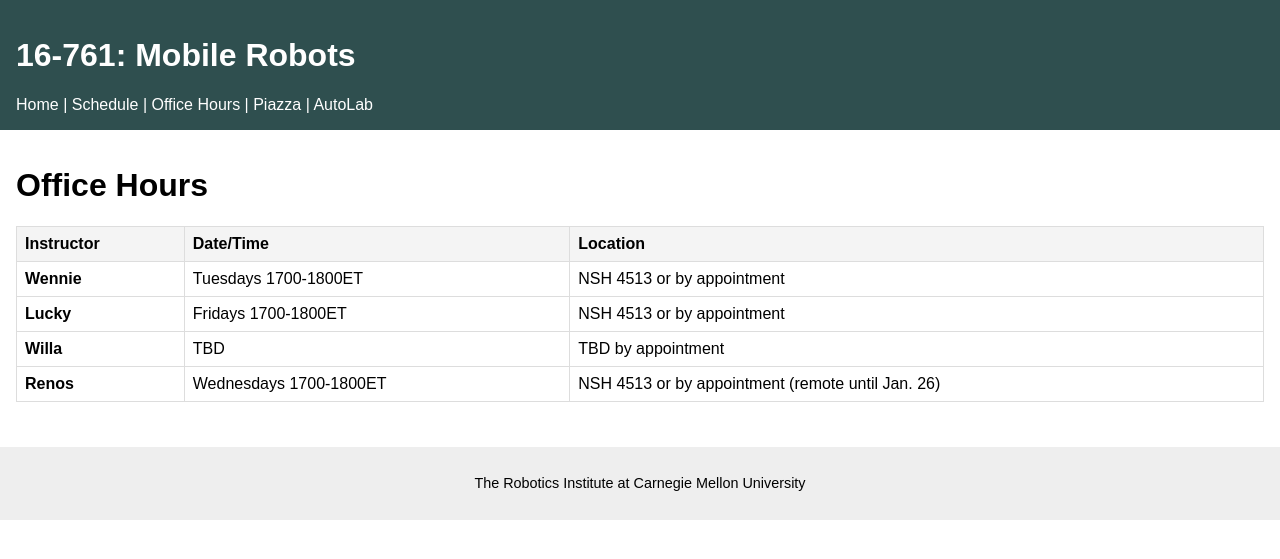
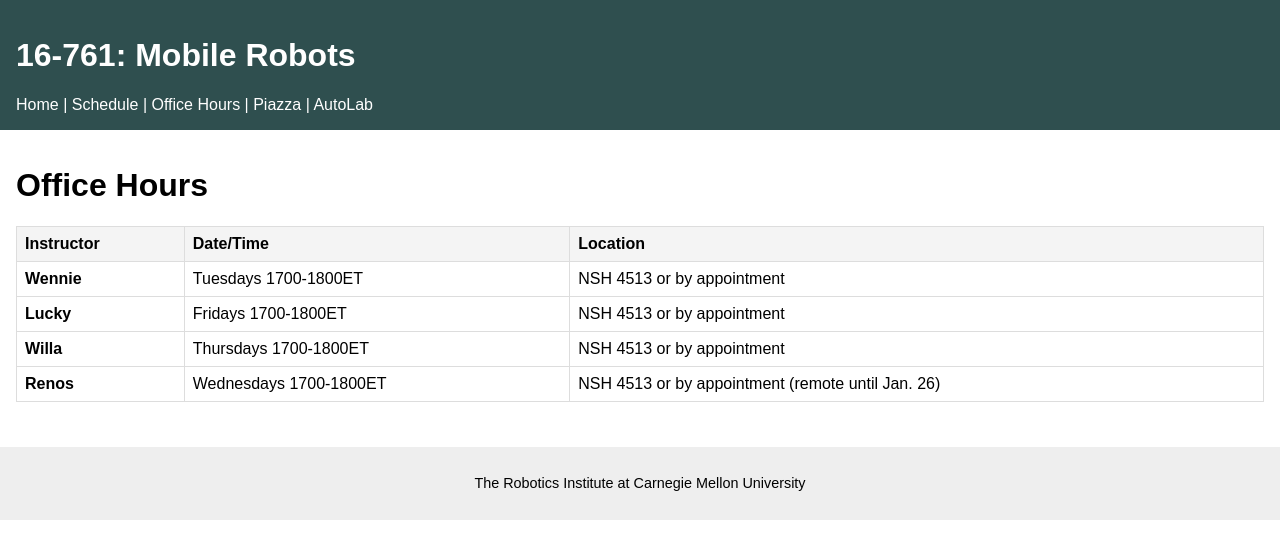
Before and after one commit to mr-cmu/mr-cmu.github.io, a Jekyll site: the page built from office_hours.md, in a window 1280 px wide. Shown: the top 559 px of the page. Built offline with Jekyll 4.4.1, drawn with Linux system fonts in a browser that asks for light colours.

Commit message:
Adds office hours for Willa

```diff
--- a/office_hours.md
+++ b/office_hours.md
@@ -10,6 +10,6 @@ permalink: /office_hours/
 |-----------------|----------------|----------------|
 | **Wennie**   | Tuesdays 1700-1800ET  | NSH 4513 or by appointment  |
 | **Lucky**    | Fridays 1700-1800ET | NSH 4513 or by appointment|
-| **Willa**  | TBD  | TBD by appointment |
+| **Willa**  | Thursdays 1700-1800ET | NSH 4513 or by appointment |
 | **Renos**   | Wednesdays 1700-1800ET  | NSH 4513 or by appointment (remote until Jan. 26) |
 |-----------------|----------------|----------------|
```
